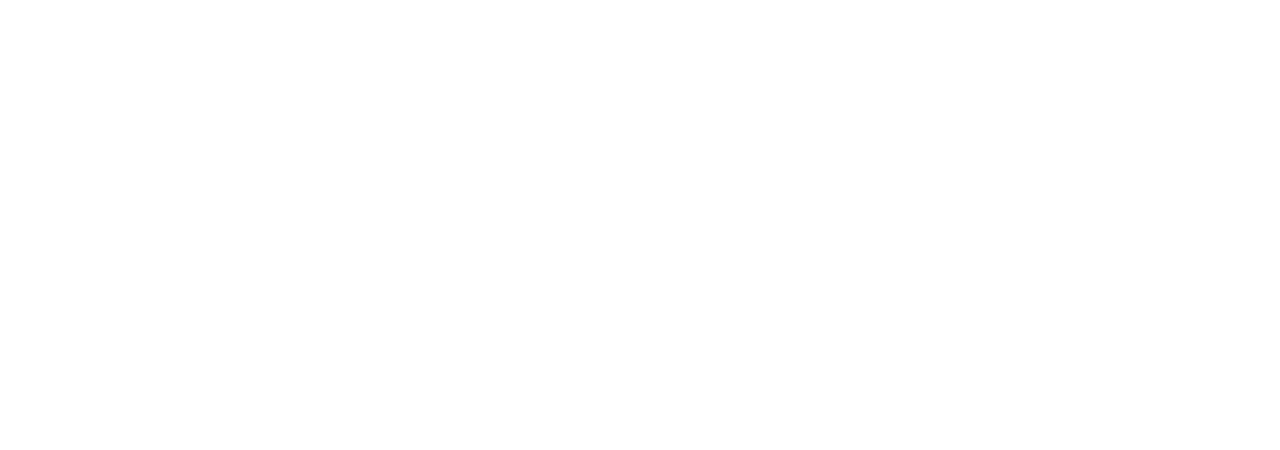
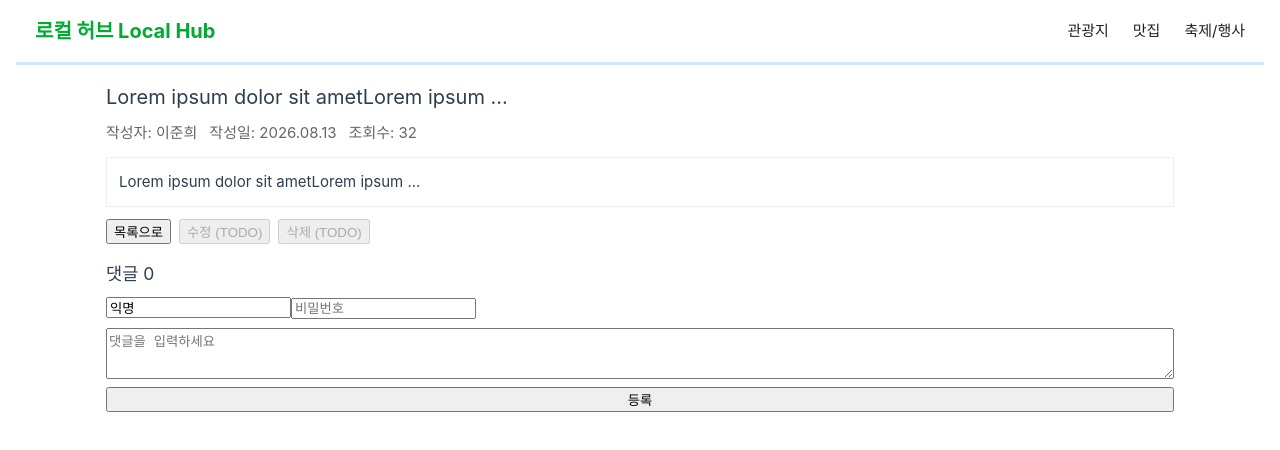
Before and after one commit to junhee2727/SSAFY_Vibe_PJT_FE, a Vue app in the folder team-pjt-fe/: page /board/1 in a window 1280 px wide. Shown: the top 450 px of the page. Built offline with nearby package versions, Linux system fonts and the light colour scheme.

Commit message:
Feat:게시글 세부 페이지

```diff
--- a/team-pjt-fe/package.json
+++ b/team-pjt-fe/package.json
@@ -11,6 +11,7 @@
   "dependencies": {
     "vue": "^3.5.38",
     "vue-router": "^4.6.4"
+    ,"dompurify":"^2.4.0"
   },
   "devDependencies": {
     "@vitejs/plugin-vue": "^6.0.7",
--- a/team-pjt-fe/src/pages/BoardPost.vue
+++ b/team-pjt-fe/src/pages/BoardPost.vue
@@ -1 +1,137 @@
-<template/>
+<template>
+	<HeaderNav />
+	<section class="board-post">
+		<div class="meta">
+			<h2 class="title">{{ post.title }}</h2>
+			<div class="meta-row">
+				<div class="col-author">작성자: {{ post.author }}</div>
+				<div class="col-date">작성일: {{ post.date }}</div>
+				<div class="col-views">조회수: {{ post.views }}</div>
+			</div>
+		</div>
+
+		<div v-if="isLoading" class="loading">불러오는 중...</div>
+		<div v-if="error" class="error">{{ error }}</div>
+
+		<article v-if="!isLoading && !error" class="post-content" v-html="sanitizedContent"></article>
+
+		<div class="post-actions">
+			<button class="btn" @click="backToList">목록으로</button>
+			<button class="btn" disabled>수정 (TODO)</button>
+			<button class="btn" disabled>삭제 (TODO)</button>
+		</div>
+
+		<section class="comments">
+			<h3>댓글 {{ comments.length }}</h3>
+			<ul class="comment-list">
+				<li v-for="c in comments" :key="c.id" class="comment-item">
+					<div class="c-meta"><strong>{{ c.author }}</strong> · {{ c.date }}</div>
+					<div class="c-body">{{ c.content }}</div>
+					<button class="btn small" @click="onDeleteComment(c.id)">삭제</button>
+				</li>
+			</ul>
+
+			<div class="comment-form">
+				<div class="comment-row">
+					<input v-model="newComment.author" placeholder="닉네임 (기본 익명)" class="control small" />
+					<input v-model="newComment.password" placeholder="비밀번호" type="password" class="control small" />
+				</div>
+				<textarea v-model="newComment.content" placeholder="댓글을 입력하세요" class="control" rows="3"></textarea>
+				<button class="btn primary" @click="postComment" :disabled="posting">등록</button>
+			</div>
+		</section>
+	</section>
+</template>
+
+<script setup>
+import { ref, computed, onMounted } from 'vue'
+import { useRoute, useRouter } from 'vue-router'
+import HeaderNav from '../components/HeaderNav.vue'
+import DOMPurify from 'dompurify'
+import { fetchPostDetail, fetchComments, createComment, deleteComment } from '../services/mockBoardApi'
+
+const route = useRoute()
+const router = useRouter()
+
+const post = ref({ id:'', title:'', author:'', date:'', views:0, content:'' })
+const isLoading = ref(true)
+const error = ref(null)
+
+const comments = ref([])
+const newComment = ref({ author:'익명', content:'' })
+const posting = ref(false)
+
+const sanitizedContent = computed(()=>{
+	return DOMPurify.sanitize(post.value.content || '')
+})
+
+async function load(){
+	isLoading.value = true
+	error.value = null
+	try{
+		const id = route.params.post_number
+		const res = await fetchPostDetail(id)
+		post.value = res
+		// load comments
+		comments.value = await fetchComments(id)
+	}catch(err){
+		error.value = err.message || '불러오기 실패'
+	}finally{
+		isLoading.value = false
+	}
+}
+
+function backToList(){
+	// preserve page query
+	const page = route.query.page
+	router.push({ name: 'Board', query: page ? { page } : {} })
+}
+
+async function postComment(){
+	if(!newComment.value.content || !newComment.value.content.trim()) return
+	posting.value = true
+	const payload = { author: newComment.value.author || '익명', content: newComment.value.content, password: newComment.value.password || null }
+	// optimistic update
+	const temp = { id: 'tmp' + Date.now(), postId: route.params.post_number, author: payload.author, content: payload.content, date: new Date().toLocaleDateString() }
+	comments.value.push(temp)
+	try{
+		const res = await createComment(route.params.post_number, payload)
+		// replace temp with real
+		const idx = comments.value.findIndex(c=> c.id===temp.id)
+		if(idx!==-1) comments.value.splice(idx,1,res.data)
+		else comments.value.push(res.data)
+		newComment.value.content = ''
+	}catch(err){
+		// rollback optimistic
+		const idx = comments.value.findIndex(c=> c.id===temp.id)
+		if(idx!==-1) comments.value.splice(idx,1)
+		alert(err.message || '댓글 등록 실패')
+	}finally{ posting.value = false }
+}
+
+async function onDeleteComment(id){
+	const pwd = prompt('댓글 삭제를 위해 비밀번호를 입력하세요')
+	if(pwd === null) return
+	try{
+		await deleteComment(id, pwd)
+		const idx = comments.value.findIndex(c=> c.id===id)
+		if(idx!==-1) comments.value.splice(idx,1)
+	}catch(err){ alert(err.message || '삭제 실패') }
+}
+
+onMounted(load)
+</script>
+
+<style scoped>
+.board-post{ max-width:1100px; margin:0 auto; padding:1rem }
+.title{ font-size:1.25rem; margin-bottom:8px }
+.meta-row{ display:flex; gap:12px; color:#666; margin-bottom:12px }
+.post-content{ border:1px solid #eee; padding:12px; background:#fff; margin-bottom:12px }
+.post-content img{ max-width:100%; height:auto }
+.post-actions{ display:flex; gap:8px; margin-bottom:12px }
+.comments{ margin-top:16px }
+.comment-list{ list-style:none; padding:0 }
+.comment-item{ border-bottom:1px solid #eee; padding:8px 0 }
+.comment-form{ display:flex; flex-direction:column; gap:8px; margin-top:8px }
+.btn.small{ padding:4px 8px; font-size:0.85rem }
+</style>
--- a/team-pjt-fe/src/services/mockBoardApi.js
+++ b/team-pjt-fe/src/services/mockBoardApi.js
@@ -15,6 +15,16 @@
   { id:3,  title:'Lorem ipsum dolor sit ametLorem ipsum ...', author:'이준희', date:'2026.08.13', views:31, category:1, BRD_SEQ:'3' },
   { id:2,  title:'Lorem ipsum dolor sit ametLorem ipsum ...', author:'이준희', date:'2026.08.13', views:31, category:1, BRD_SEQ:'2' },
   { id:1,  title:'Lorem ipsum dolor sit ametLorem ipsum ...', author:'이준희', date:'2026.08.13', views:31, category:1, BRD_SEQ:'1' }
+]
+
+// ensure each item has BRD_CONTENT for detail rendering
+_all.forEach(item => {
+  if (!item.BRD_CONTENT) item.BRD_CONTENT = `<p>${item.title}</p>`
+})
+
+// mock comments storage
+const _comments = [
+  // { id: 'c1', postId: 1, author: '테스터', content: '테스트 댓글', date: '2026.08.14' }
 ]
 
 function _formatDate(d = new Date()){
@@ -117,3 +127,63 @@
     }, delay)
   })
 }
+
+// fetch single post detail
+export async function fetchPostDetail(postId){
+  const delay = 150 + Math.floor(Math.random()*200)
+  return new Promise((resolve, reject)=>{
+    setTimeout(()=>{
+      const id = Number(postId)
+      const item = _all.find(p=> Number(p.id) === id || Number(p.BRD_SEQ) === id || p.BRD_SEQ === String(postId))
+      if(!item){ reject(new Error('post not found')); return }
+      // increment views in mock (note: in real app server should handle atomic increment)
+      item.views = (item.views||0) + 1
+      // return normalized shape
+      resolve({ id: item.id, title: item.title, author: item.author, date: item.date, views: item.views, content: item.BRD_CONTENT, BRD_SEQ: item.BRD_SEQ })
+    }, delay)
+  })
+}
+
+// comments API
+export async function fetchComments(postId){
+  const delay = 80 + Math.floor(Math.random()*120)
+  return new Promise((resolve)=>{
+    setTimeout(()=>{
+      const items = _comments.filter(c=> String(c.postId) === String(postId))
+      resolve(items)
+    }, delay)
+  })
+}
+
+export async function createComment(postId, payload){
+  const delay = 80 + Math.floor(Math.random()*120)
+  return new Promise((resolve, reject)=>{
+    setTimeout(()=>{
+      try{
+        if(!payload || !payload.content) throw new Error('content required')
+        const id = 'c' + (Date.now())
+        const date = _formatDate()
+        const item = { id, postId, author: payload.author || '익명', content: payload.content, date, password: payload.password || null }
+        _comments.push(item)
+        resolve({ data: item })
+      }catch(err){ reject(err) }
+    }, delay)
+  })
+}
+
+export async function deleteComment(commentId, password){
+  const delay = 60 + Math.floor(Math.random()*100)
+  return new Promise((resolve, reject)=>{
+    setTimeout(()=>{
+      const idx = _comments.findIndex(c=> c.id === commentId)
+      if(idx === -1){ reject(new Error('comment not found')); return }
+      const item = _comments[idx]
+      // require password match if set
+      if(item.password){
+        if(!password || String(password) !== String(item.password)){ reject(new Error('invalid password')); return }
+      }
+      const [removed] = _comments.splice(idx,1)
+      resolve({ data: removed })
+    }, delay)
+  })
+}
```
Also changed, not shown: 1 other file (tests, documents, lock files or other folders).
